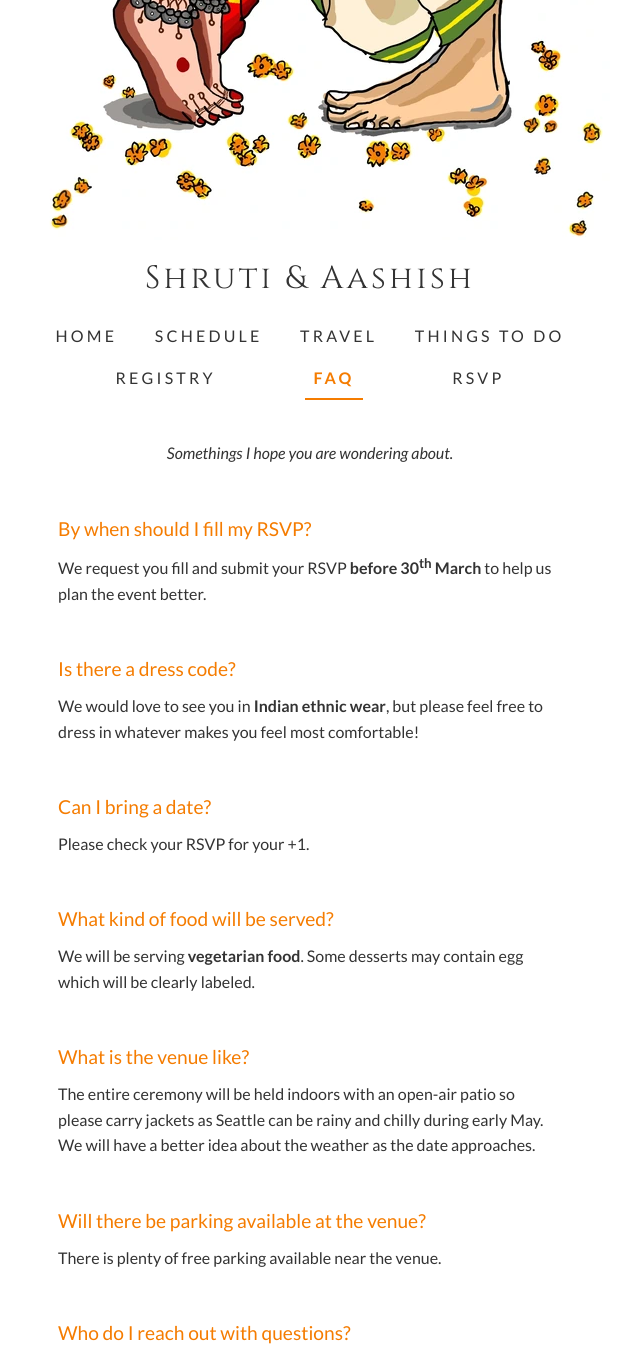
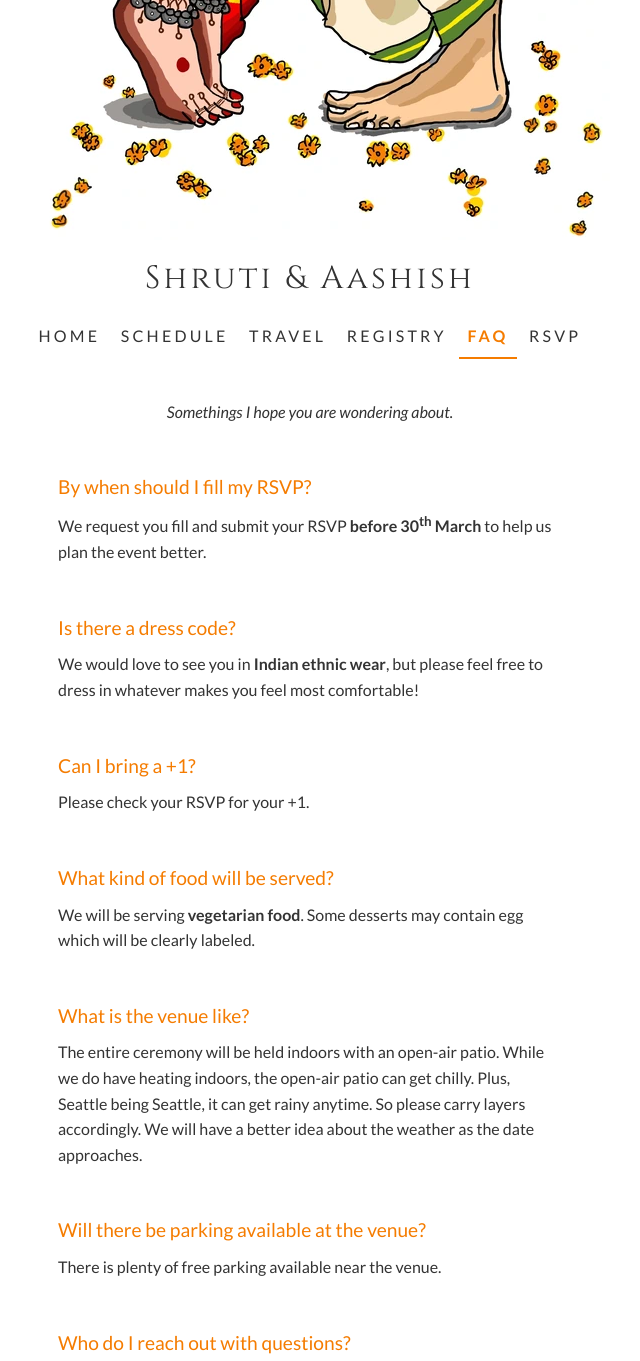
Before and after one commit to ashnehete/wedding, a React (Vite) app: page /faq in a window 1280 px wide. Shown: the top 1361 px of the page, without its empty margins (330-970 px from the left). Built offline with nearby package versions, Linux system fonts and the light colour scheme.

Commit message:
feat: Update content and copy across multiple pages, and adjust navigation.

```diff
--- a/src/components/Navigation.jsx
+++ b/src/components/Navigation.jsx
@@ -45,7 +45,7 @@ const Navigation = () => {
                 <NavLink to="/" style={linkStyle}>Home</NavLink>
                 <NavLink to="/schedule" style={linkStyle}>Schedule</NavLink>
                 <NavLink to="/travel" style={linkStyle}>Travel</NavLink>
-                <NavLink to="/things-to-do" style={linkStyle}>Things to Do</NavLink>
+                {/* <NavLink to="/things-to-do" style={linkStyle}>Things to Do</NavLink> */}
                 <NavLink to="/registry" style={linkStyle}>Registry</NavLink>
                 <NavLink to="/faq" style={linkStyle}>FAQ</NavLink>
                 <NavLink to="/rsvp" style={linkStyle}>RSVP</NavLink>
--- a/src/pages/FAQ.jsx
+++ b/src/pages/FAQ.jsx
@@ -11,7 +11,7 @@ const FAQ = () => {
             answer: <span>We would love to see you in <strong>Indian ethnic wear</strong>, but please feel free to dress in whatever makes you feel most comfortable!</span>
         },
         {
-            question: "Can I bring a date?",
+            question: "Can I bring a +1?",
             answer: <span>Please check your RSVP for your +1.</span>
         },
         {
@@ -21,8 +21,7 @@ const FAQ = () => {
         {
             question: "What is the venue like?",
             answer: <span>
-                The entire ceremony will be held indoors with an open-air patio so please carry jackets as Seattle can be rainy and chilly during early May.
-                We will have a better idea about the weather as the date approaches.
+                The entire ceremony will be held indoors with an open-air patio. While we do have heating indoors, the open-air patio can get chilly. Plus, Seattle being Seattle, it can get rainy anytime. So please carry layers accordingly. We will have a better idea about the weather as the date approaches.
             </span >
         }, {
             question: "Will there be parking available at the venue?",
--- a/src/pages/RSVP.jsx
+++ b/src/pages/RSVP.jsx
@@ -1,3 +1,5 @@
+import goofyImage from '../assets/goofy-1.webp';
+
 const RSVP = () => {
     return (
         <div className="page-content">
@@ -36,6 +38,16 @@ const RSVP = () => {
                 >
                 </iframe>
             </div>
+
+            <img
+                src={goofyImage}
+                alt="Home"
+                style={{
+                    width: '100%',
+                    objectFit: 'cover',
+                    marginTop: '2rem'
+                }} />
+            <p style={{ textAlign: 'center', fontStyle: 'italic' }}>RSVP 'yes' or he keeps posing like this...</p>
         </div>
     );
 };
--- a/src/pages/Registry.jsx
+++ b/src/pages/Registry.jsx
@@ -4,7 +4,7 @@ const Registry = () => {
     return (
         <div className="page-content">
             <p style={{ textAlign: 'center', fontStyle: 'italic', marginBottom: '2rem' }}>
-                We are so incredibly grateful to be able to celebrate our wedding day with you, and that is all we really wished for. We're also lucky enough to have everything we need for this new chapter together, so no gifts, please.
+                We are so incredibly grateful to be able to celebrate our wedding day with you, and that is all we really wished for. We're also lucky enough to have everything we need for this new chapter together. So please, no gifts - just bring all your love, energy and good vibes!
             </p>
             <img
                 src={goofyImmage}
@@ -14,7 +14,7 @@ const Registry = () => {
                     objectFit: 'cover',
                     marginTop: '2rem'
                 }} />
-            <p style={{ textAlign: 'center', fontStyle: 'italic' }}></p>
+            <p style={{ textAlign: 'center', fontStyle: 'italic' }}>Vibes only!</p>
         </div>
     );
 };
--- a/src/pages/Schedule.jsx
+++ b/src/pages/Schedule.jsx
@@ -19,8 +19,8 @@ const Schedule = () => {
         },
         {
             time: '8:30 PM',
-            event: 'Desserts & Toast',
-            description: 'Join us for desserts and a toast to the happy couple.'
+            event: 'Desserts & Cheers',
+            description: 'Join us for desserts while we celebrate the happy couple.'
         },
         {
             time: '9:00 PM',
--- a/src/pages/Travel.jsx
+++ b/src/pages/Travel.jsx
@@ -1,5 +1,5 @@
 import { MapPin, Plane, TramFront, TrainFront, Bed } from 'lucide-react';
-import goofyImage from '../assets/goofy-1.webp';
+import goofyImage from '../assets/goofy-3.webp';
 
 const Travel = () => {
     const headingStyle = {
@@ -56,7 +56,7 @@ const Travel = () => {
                 <div style={subsectionStyle}>
                     <p style={subHeadingStyle}>Areas</p>
                     <p>
-                        We recommend staying in the <strong>U-District</strong>, <strong>South Lake Union</strong> or <strong>Eastlake</strong> which are all easily accessible by public transportation and have a variety of accommodations to choose from.
+                        We recommend staying in the <strong>U-District</strong>, <strong>South Lake Union</strong> or <strong>Eastlake</strong> areas, which are all easily accessible by public transportation and have a variety of accommodations to choose from.
                     </p>
                 </div>
             </div>
```
